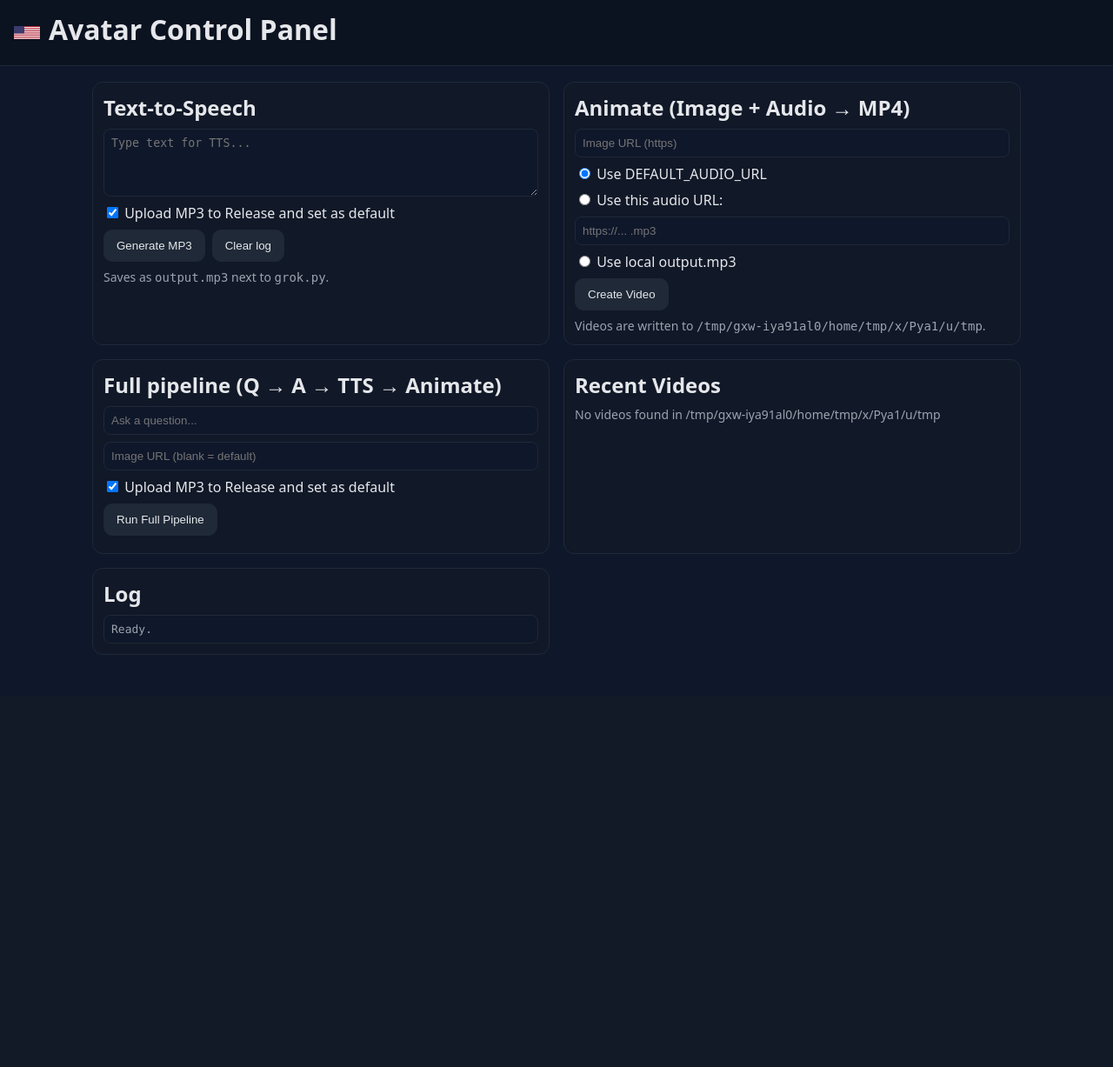
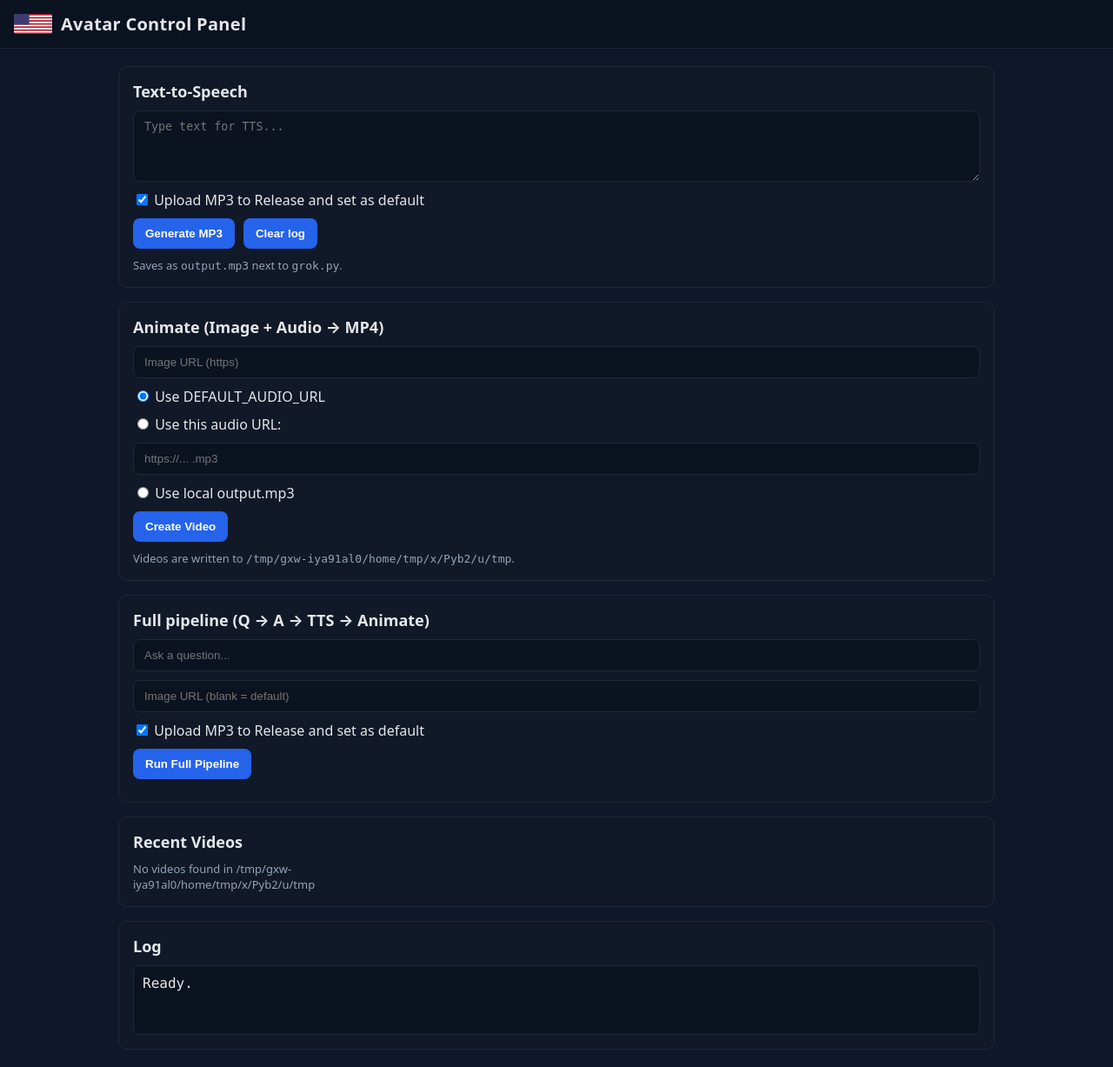
Before and after one commit to parsaparsayi/crispy-funicular, a Flask app: page / in a window 1280 px wide. Shown: the whole page at 87% size. Before the commit the page ends 753 px from the top, so only its background shows below. Run offline with Flask 3, Linux system fonts and the light colour scheme.

Commit message:
Update style.css

```diff
--- a/static/style.css
+++ b/static/style.css
@@ -1,18 +1,68 @@
-:root { --bg:#0f172a; --panel:#111827; --border:#1f2937; --text:#e5e7eb; --muted:#9ca3af; }
+/* static/style.css */
+/* Minimal, readable UI: cards, buttons, responsive grid. */
+
+:root {
+  --bg: #0f172a;       /* slate-900 */
+  --panel: #111827;    /* gray-900 */
+  --muted: #94a3b8;    /* slate-400 */
+  --text: #e5e7eb;     /* gray-200 */
+  --accent: #2563eb;   /* blue-600 */
+  --accent-2: #1d4ed8; /* blue-700 */
+  --border: #1f2937;   /* gray-800 */
+}
+
 * { box-sizing: border-box; }
-body { margin:0; font-family: system-ui, Segoe UI, Roboto, sans-serif; background:var(--bg); color:var(--text); }
-.topbar { display:flex; align-items:center; gap:12px; padding:12px 16px; border-bottom:1px solid var(--border); background:#0b1220; }
-.flag { width:30px; }
-.brand { display:flex; align-items:center; gap:10px; }
-.container { max-width:1100px; margin:18px auto; padding:0 16px; display:grid; grid-template-columns:repeat(auto-fill,minmax(360px,1fr)); gap:16px; }
-.card { background:var(--panel); border:1px solid var(--border); border-radius:12px; padding:12px; }
-h1,h2 { margin:0 0 8px 0; font-weight:600; }
-.row { display:flex; align-items:center; gap:8px; margin:8px 0; }
-textarea, input[type="text"] { width:100%; background:#0f172a; color:var(--text); border:1px solid var(--border); border-radius:8px; padding:8px; }
-.btn { background:#1f2937; border:1px solid var(--border); border-radius:10px; padding:10px 14px; color:var(--text); cursor:pointer; }
-.btn:hover { background:#253043; }
-.note { color:var(--muted); font-size:14px; }
-.videos { display:grid; grid-template-columns:1fr; gap:12px; }
-.vid .name { font-size:14px; color:var(--muted); margin-bottom:6px; }
-video { width:100%; border-radius:10px; background:#000; }
-.log { font-family: ui-monospace, SFMono-Regular, Menlo, Consolas, monospace; font-size:13px; color:var(--muted); white-space:pre-wrap; max-height:200px; overflow:auto; border:1px solid var(--border); border-radius:8px; padding:8px; background:#0f172a; }
+html, body {
+  margin: 0; padding: 0; background: var(--bg); color: var(--text);
+  font-family: ui-sans-serif, system-ui, -apple-system, Segoe UI, Roboto, Ubuntu, Cantarell, Noto Sans, "Helvetica Neue", Arial;
+}
+
+.topbar {
+  border-bottom: 1px solid var(--border);
+  padding: 14px 16px;
+  background: #0b1220;
+}
+.topbar .brand { display: flex; align-items: center; gap: 10px; }
+.topbar h1 { font-size: 20px; margin: 0; font-weight: 600; letter-spacing: .3px; }
+.flag { width: 44px; height: auto; display: block; border-radius: 2px; }
+
+.container {
+  max-width: 1040px; margin: 20px auto; padding: 0 16px;
+  display: grid; gap: 16px;
+  grid-template-columns: repeat(12, 1fr);
+}
+
+.card {
+  grid-column: span 12;
+  background: var(--panel);
+  border: 1px solid var(--border);
+  border-radius: 10px;
+  padding: 16px;
+}
+.card h2 { margin: 0 0 10px; font-size: 18px; }
+
+.row { margin: 10px 0; display: flex; gap: 10px; flex-wrap: wrap; }
+.row input[type="text"], .row textarea {
+  width: 100%; padding: 10px 12px; border-radius: 8px; border: 1px solid var(--border);
+  background: #0b1220; color: var(--text);
+}
+textarea { resize: vertical; }
+
+.btn {
+  background: var(--accent); border: none; color: white; padding: 10px 14px; border-radius: 8px;
+  font-weight: 600; cursor: pointer; transition: background .15s ease;
+}
+.btn:hover { background: var(--accent-2); }
+.btn[disabled] { opacity: .6; cursor: not-allowed; }
+
+.note { color: var(--muted); font-size: 13px; }
+
+.videos { display: grid; gap: 10px; grid-template-columns: repeat(auto-fill, minmax(260px, 1fr)); }
+.vid { background: #0b1220; border: 1px solid var(--border); border-radius: 8px; padding: 10px; }
+.vid .name { font-size: 13px; color: var(--muted); margin-bottom: 6px; overflow-wrap: anywhere; }
+.vid video { width: 100%; height: auto; border-radius: 6px; display: block; }
+
+.log {
+  min-height: 80px; white-space: pre-wrap; font-family: ui-monospace, SFMono-Regular, Menlo, Consolas, "Liberation Mono", monospace;
+  padding: 10px; border-radius: 8px; background: #0b1220; border: 1px solid var(--border);
+}
```
